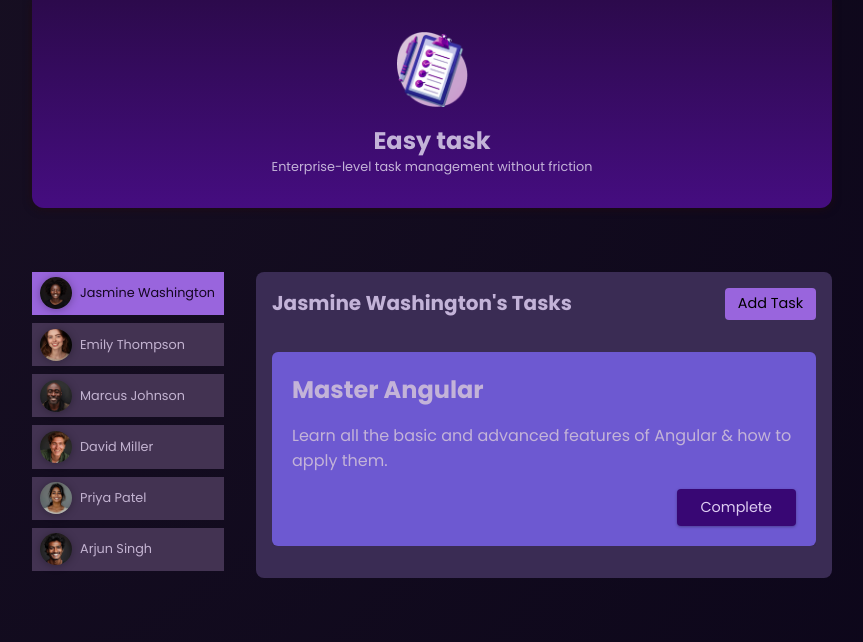
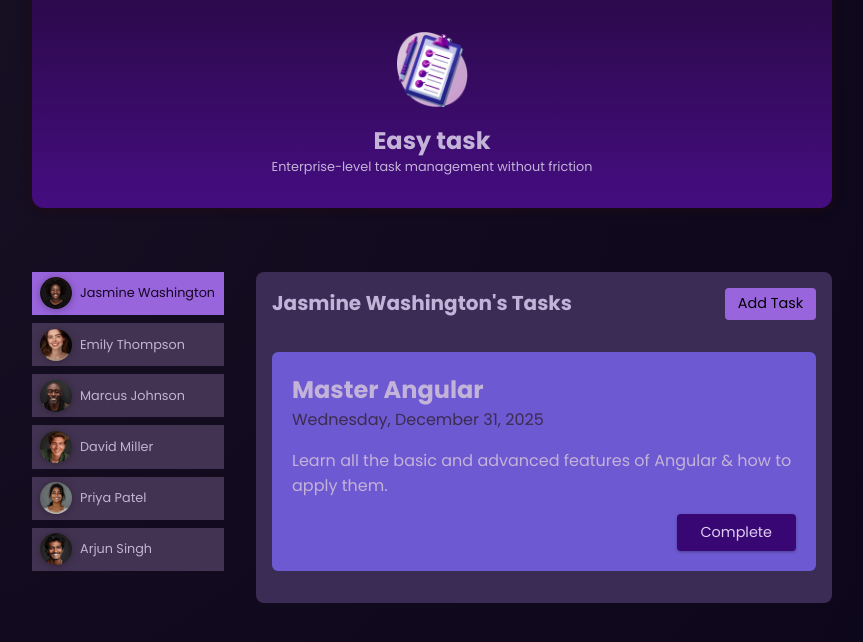
Before and after one commit to rodrigosLouzada/first-angular-appCG, an Angular app: page / in a window 1280 px wide. Both pictures are taken after a click on the button "Jasmine Washington". Shown: the top 642 px of the page, without its empty margins (208-1071 px from the left). Built offline with nearby package versions, Linux system fonts and the light colour scheme.

Commit message:
a few changes using pipes

```diff
--- a/src/app/tasks/task/task.html
+++ b/src/app/tasks/task/task.html
@@ -1,6 +1,6 @@
 <app-card>
     <h2>{{task.title}}</h2>
-    <title>{{task.dueDate}}</title>
+    <time>{{task.dueDate | date: "fullDate" }}</time>
     <p>{{task.summary}}</p>
     <p class="actions">
         <button (click)="onCompleteTask()">Complete</button>
--- a/src/app/tasks/task/task.ts
+++ b/src/app/tasks/task/task.ts
@@ -1,10 +1,11 @@
 import { Component, EventEmitter, Input, Output } from '@angular/core';
 import { Task } from './task.model';
 import { Card } from "../../shared/card/card";
+import { DatePipe } from '@angular/common';
 
 @Component({
   selector: 'app-task',
-  imports: [Card],
+  imports: [Card, DatePipe],
   templateUrl: './task.html',
   styleUrl: './task.css',
 })
```
